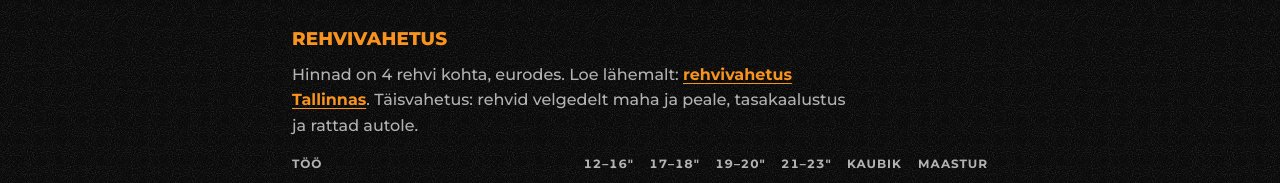
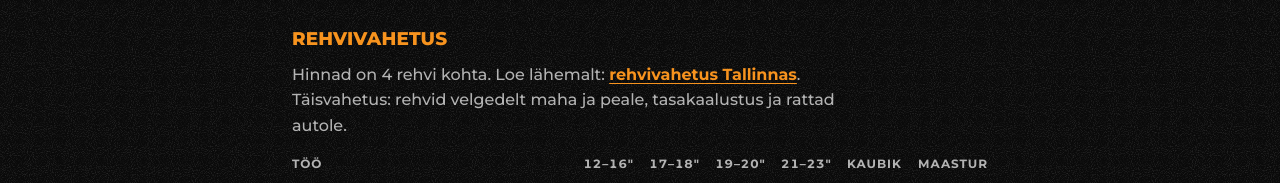
Before and after one commit to josttt17/misfire, a plain HTML site: page public/hinnakiri.html in a window 1280 px wide. Shown: the part 1141-1324 px from the top of the page. Drawn offline with Linux system fonts and the light colour scheme.

Commit message:
Drop 'eurodes'
Co-Authored-By: Claude Opus 5.5 <noreply@anthropic.com>
Claude-Session: https://claude.ai/code/session_01QhXVFHsvZBSf3JYLpRG2cG

```diff
--- a/public/hinnakiri.html
+++ b/public/hinnakiri.html
@@ -75,7 +75,7 @@
       </tbody>
     </table>
     <h2 class="price-heading" id="rehvivahetus">Rehvivahetus</h2>
-    <p class="lede tyre-lede">Hinnad on 4 rehvi kohta, eurodes. Loe lähemalt: <a class="text-link" href="/rehvivahetus">rehvivahetus Tallinnas</a>. Täisvahetus: rehvid velgedelt maha ja peale, tasakaalustus ja rattad autole.</p>
+    <p class="lede tyre-lede">Hinnad on 4 rehvi kohta. Loe lähemalt: <a class="text-link" href="/rehvivahetus">rehvivahetus Tallinnas</a>. Täisvahetus: rehvid velgedelt maha ja peale, tasakaalustus ja rattad autole.</p>
     <div class="size-picker filters" role="group" aria-label="Vali velje suurus" hidden>
       <button type="button" class="chip" data-col="1" aria-pressed="true">12–16"</button>
       <button type="button" class="chip" data-col="2" aria-pressed="false">17–18"</button>
```
Also changed, not shown: public/rehvivahetus.html (+1 -1 lines).
